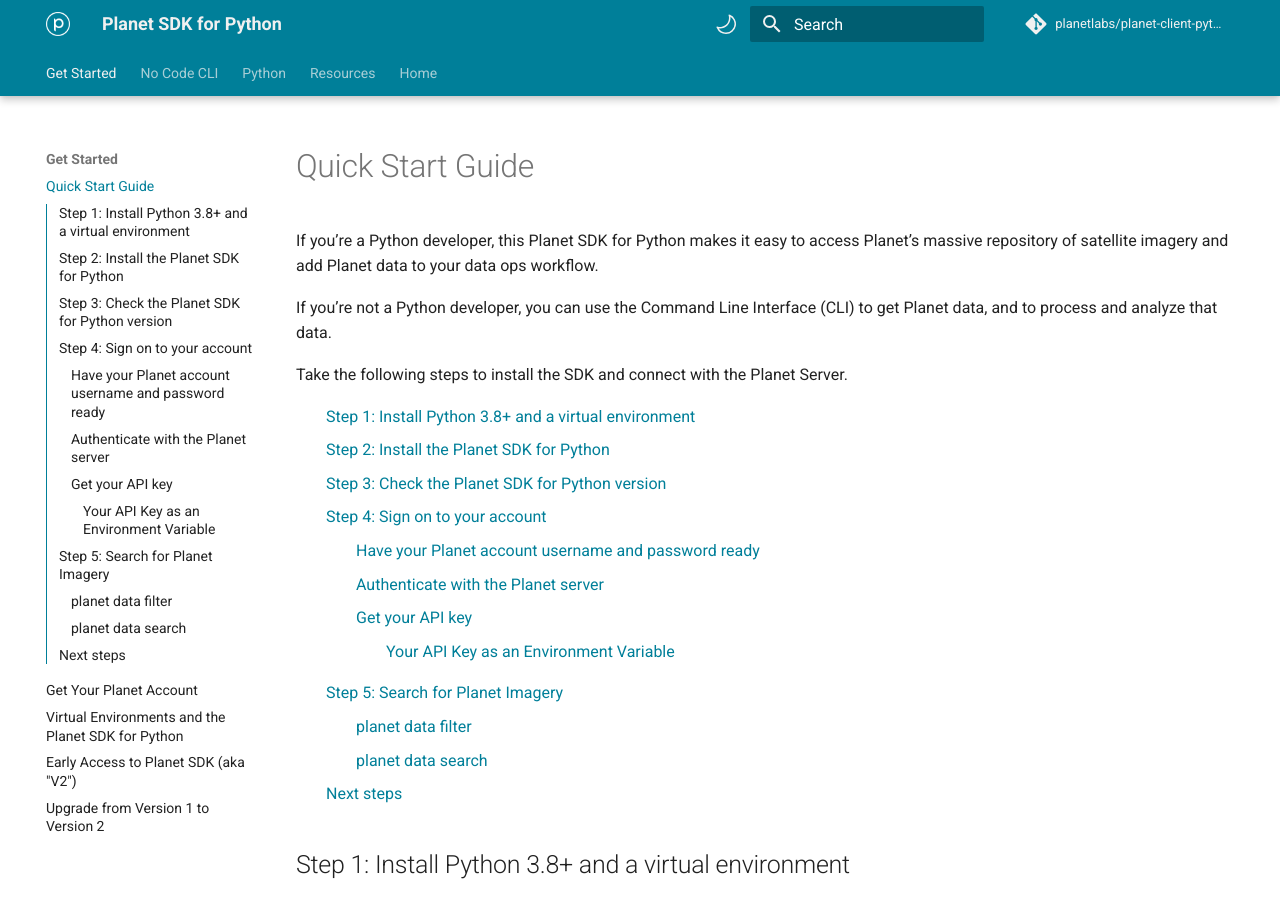
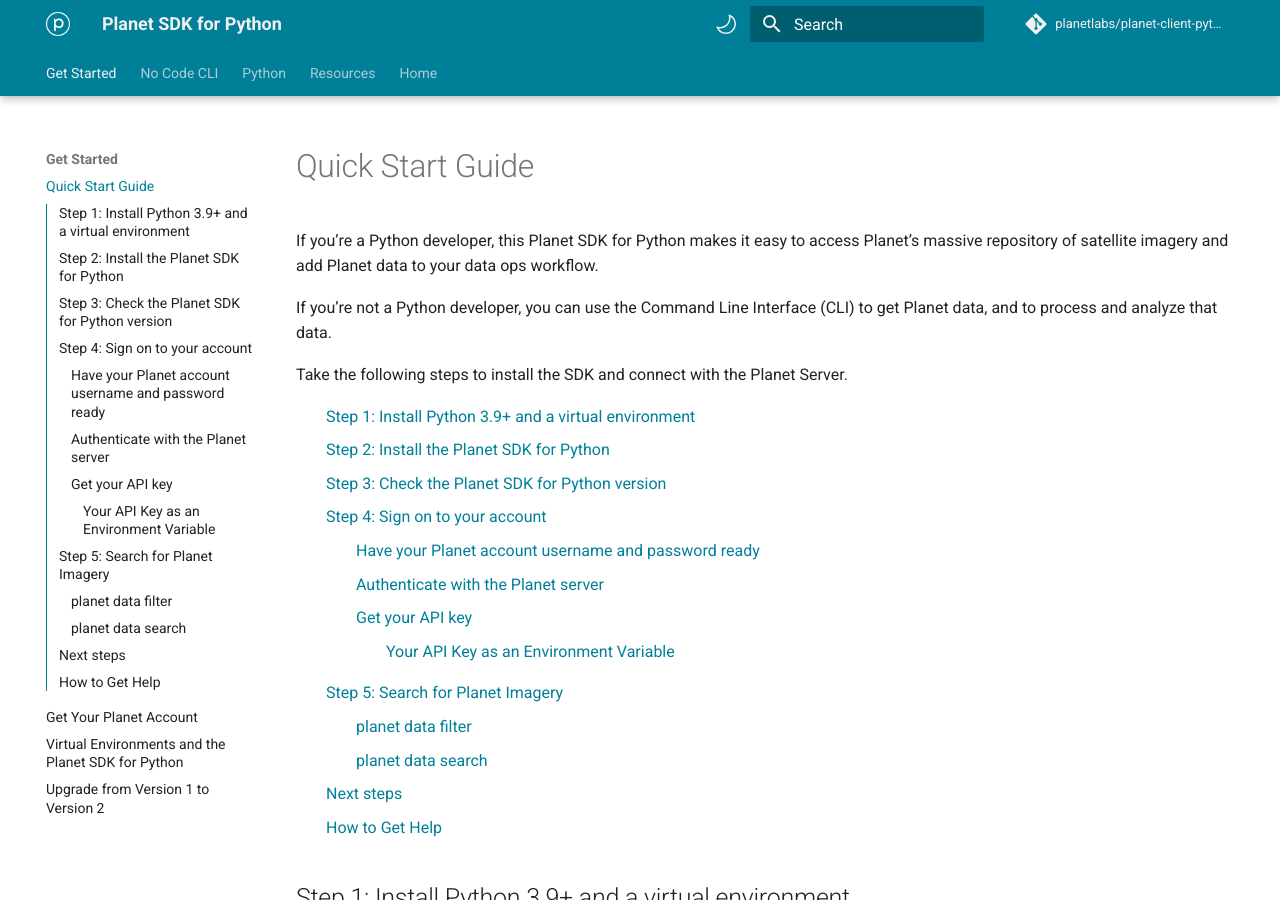
Before and after one commit to planetlabs/planet-client-python, an MkDocs documentation site: the page built from docs/get-started/quick-start-guide.md, in a window 1280 px wide and 900 px high. Built offline with MkDocs 1.6.1 and Material for MkDocs 9.7.7, drawn with Linux system fonts in a browser that asks for light colours; comment, search, counter and statistics services are not loaded; some of the changed text lies outside the part shown.

Commit message:
doc cleanup/updates
- remove early access page
- update min python version
- move get help section and modify language

```diff
--- a/docs/get-started/quick-start-guide.md
+++ b/docs/get-started/quick-start-guide.md
@@ -11,9 +11,9 @@ Take the following steps to install the SDK and connect with the Planet Server.
 
 [TOC]
 
-## Step 1: Install Python 3.8+ and a virtual environment
+## Step 1: Install Python 3.9+ and a virtual environment
 
-This is a Python package, so you’ll need to install Python (version 3.8 or greater), and set up and install a virtual environment.
+This is a Python package, so you’ll need to install Python (version 3.9 or greater), and set up and install a virtual environment.
 
 Yes. Even if you’re not writing code—and only using the "no code" CLI part of the Planet SDK for Python—you’re using Python to communicate with the Planet Labs PBC servers. If you need help with Python install and setting up a virtual environment, read [Virtual Environments and the Planet SDK for Python](venv-tutorial.md).
 
@@ -126,3 +126,12 @@ Now that you have the quick setup for the Planet SDK for Python, you have a few
 * Continue to explore the [No-Code CLI Guide](../cli/cli-guide.md).
 * Start coding with the [Python SDK User Guide](../python/sdk-guide.md).
 * Check out some of the [examples in our GitHub repo](https://github.com/planetlabs/planet-client-python/tree/main/examples).
+
+## How to Get Help
+
+As The Planet SDK (V2) is in active development, features & functionality will continue to be added.
+
+If there's something you're missing or are stuck, the development team would love to hear from you.
+
+  - To report a bug or suggest a feature, [raise an issue on GitHub](https://github.com/planetlabs/planet-client-python/issues/new)
+  - To get in touch with the development team, email [developers@planet.com](mailto:developers@planet.com)
--- a/mkdocs.yml
+++ b/mkdocs.yml
@@ -69,7 +69,6 @@ nav:
     - get-started/quick-start-guide.md
     - get-started/get-your-planet-account.md
     - get-started/venv-tutorial.md
-    - get-started/v2_earlyaccess.md
     - get-started/upgrading.md
   - "No Code CLI":
     - cli/cli-guide.md
```
Also changed, not shown: docs/get-started/v2_earlyaccess.md (deleted, +0 -36 lines).
